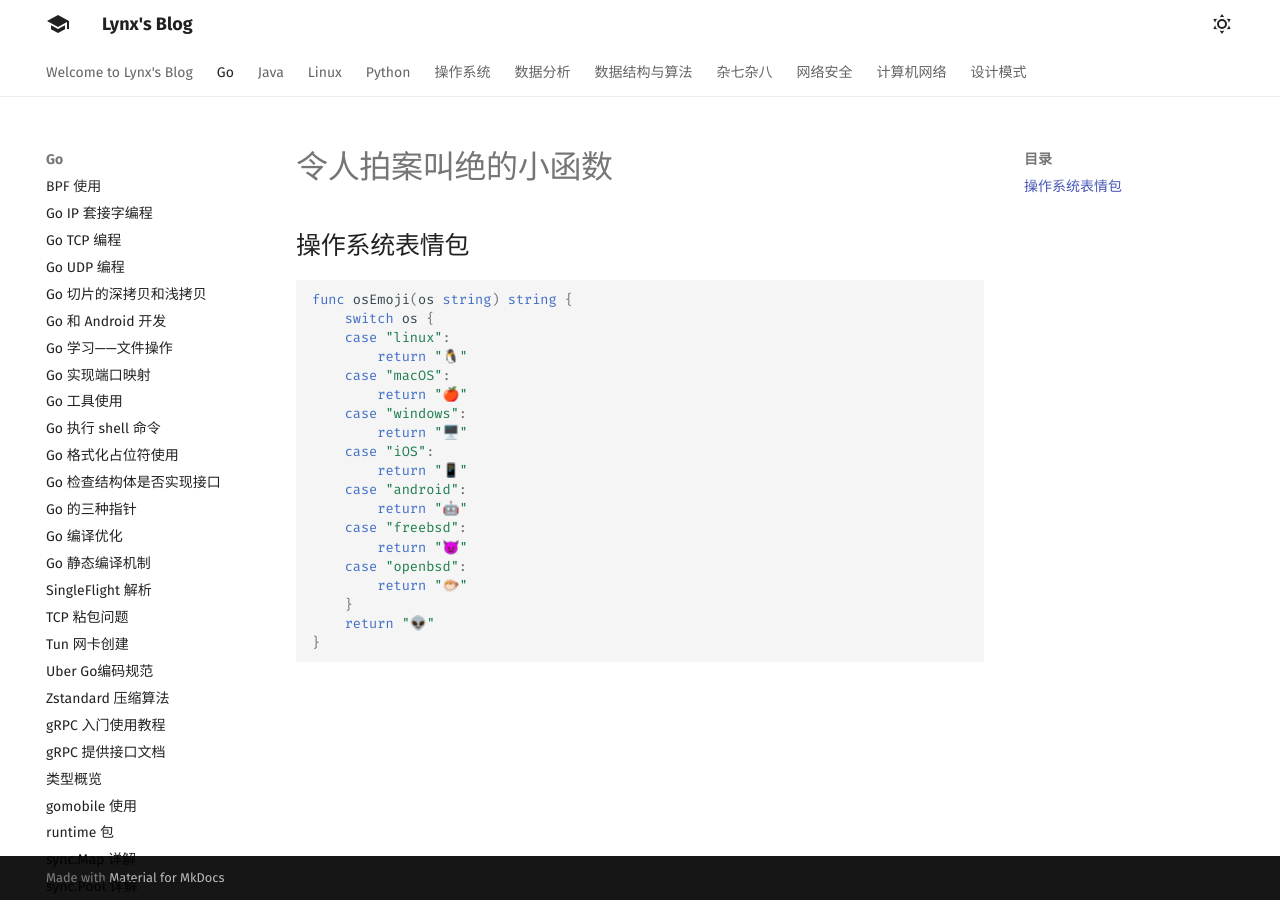
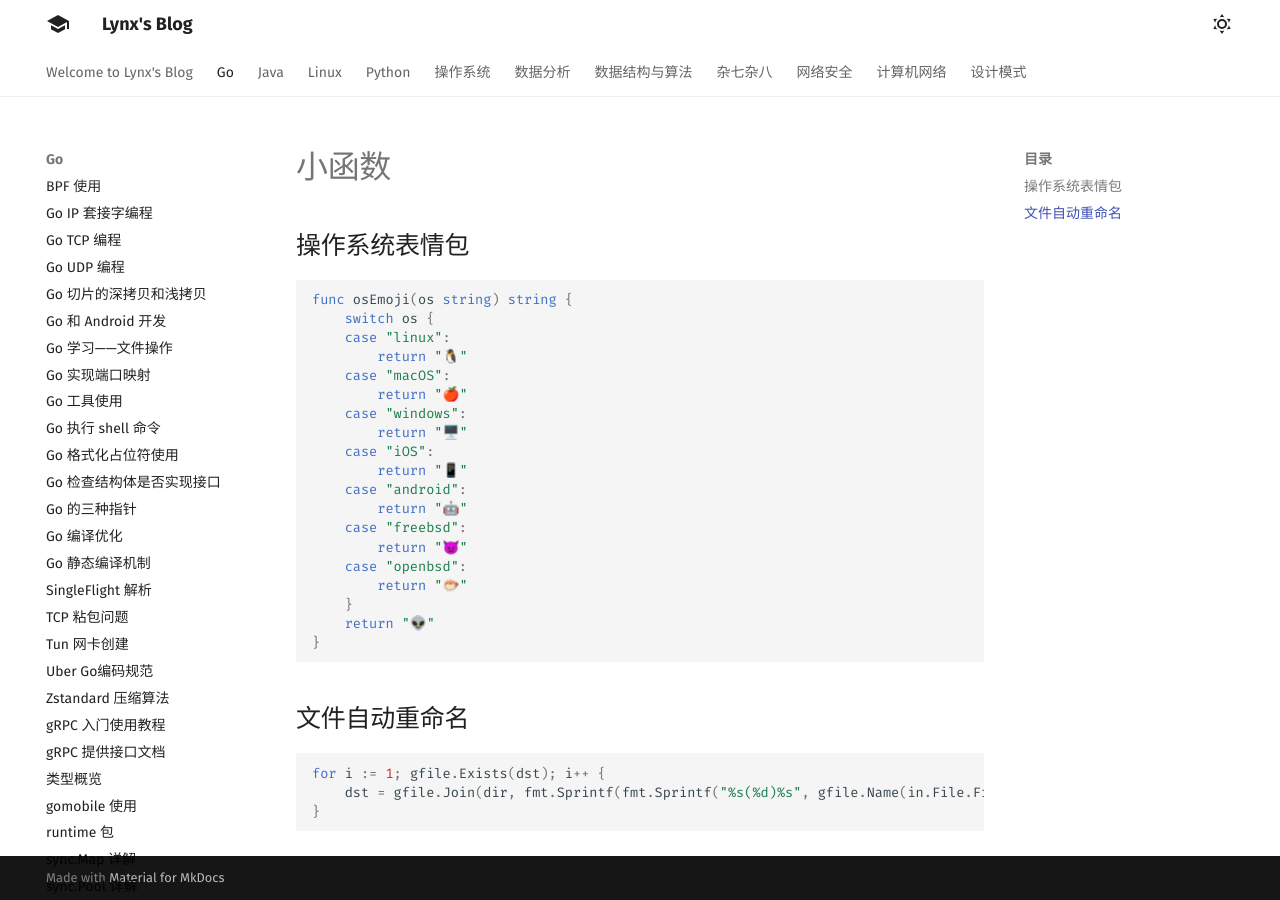
Before and after one commit to 1314liuwei/blog, an MkDocs documentation site: the page built from docs/Go/小函数.md, in a window 1280 px wide. Built offline with MkDocs 1.6.1 and Material for MkDocs 9.7.7, drawn with Linux system fonts in a browser that asks for light colours.

Commit message:
2023/10/09 周一

````diff
--- a/docs/Go/小函数.md
+++ b/docs/Go/小函数.md
@@ -1,4 +1,4 @@
-# 令人拍案叫绝的小函数
+# 小函数
 
 ## 操作系统表情包
 
@@ -23,3 +23,11 @@ func osEmoji(os string) string {
 	return "👽"
 }
 ```
+
+## 文件自动重命名
+
+```go
+for i := 1; gfile.Exists(dst); i++ {
+	dst = gfile.Join(dir, fmt.Sprintf(fmt.Sprintf("%s(%d)%s", gfile.Name(in.File.Filename), i, gfile.Ext(in.File.Filename))))
+}
+```
````
Also changed, not shown: docs/index.md (+1 -0 lines).
